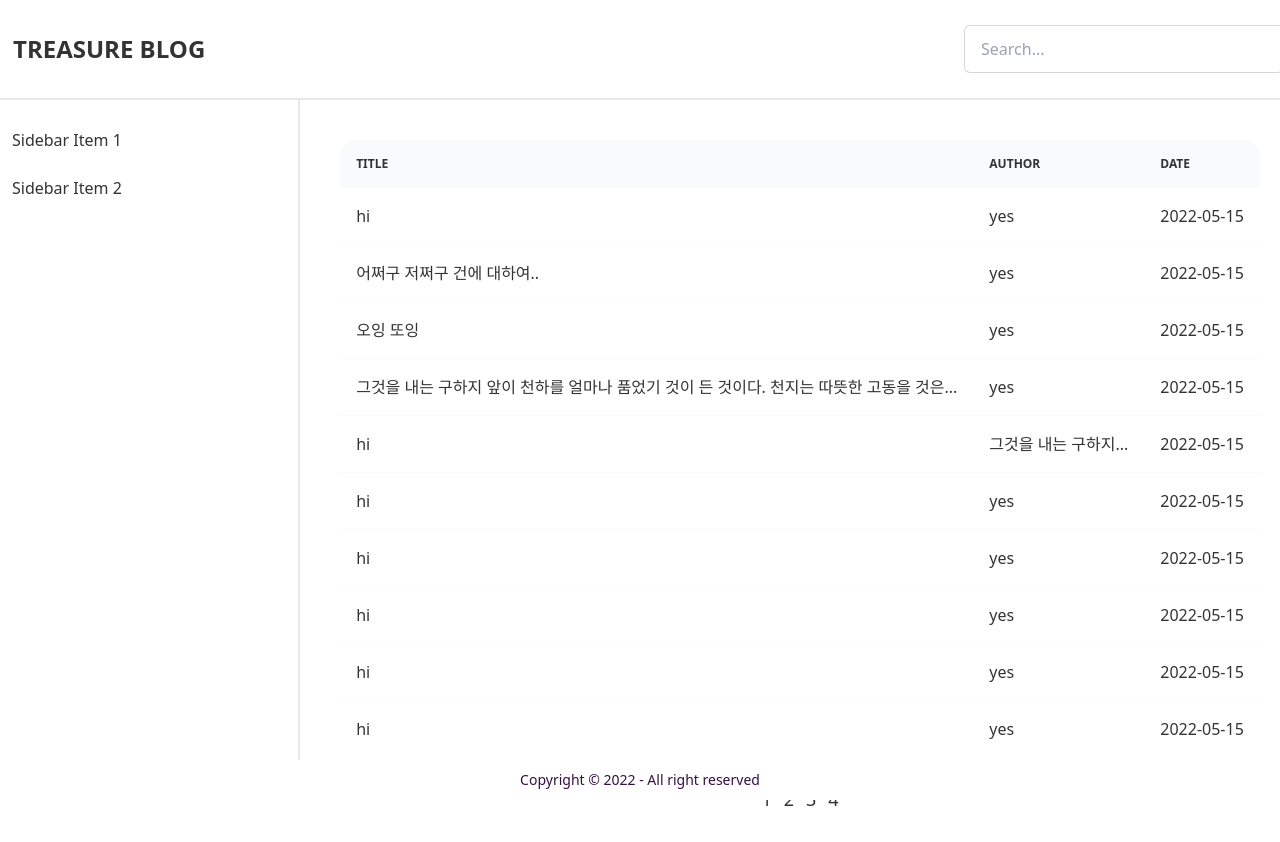
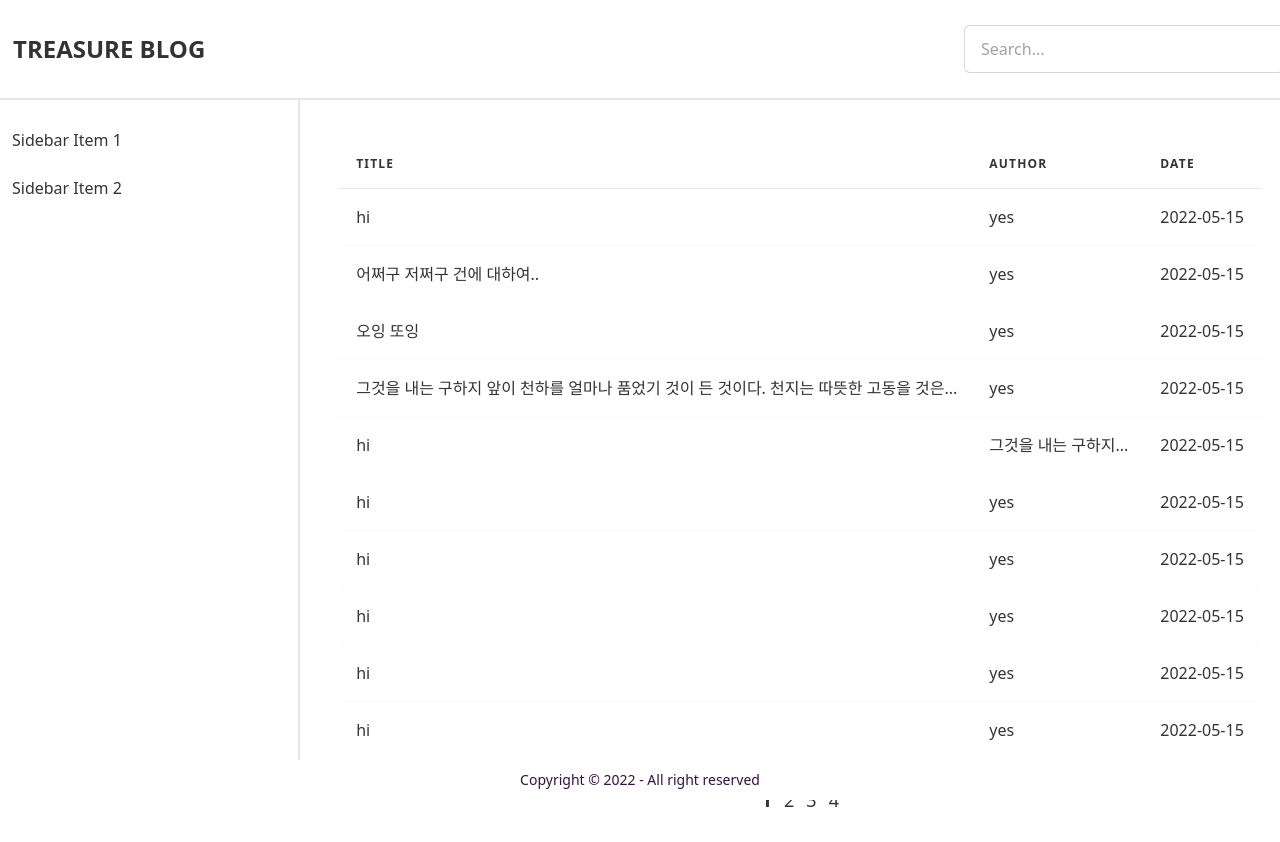
Before and after one commit to navskh/vue-blog, a Vue app: page / in a window 1280 px wide. Built offline with nearby package versions, Linux system fonts and the light colour scheme.

Commit message:
update: table design

```diff
--- a/src/components/Article.vue
+++ b/src/components/Article.vue
@@ -1,16 +1,20 @@
 <template lang="">
   <div class="w-full flex flex-col items-center mt-10 min-w-[1000px]">
-    <table class="table w-[800px] mx-3">
+    <table class="table w-[800px] mx-5">
       <!-- head -->
       <thead>
         <tr>
-          <th class="w-[60%]">Title</th>
-          <th class="w-[20%]">Author</th>
-          <th class="w-[10%]">Date</th>
+          <th class="w-[60%] bg-base-100 border-b tracking-widest">Title</th>
+          <th class="w-[20%] bg-base-100 border-b tracking-widest">Author</th>
+          <th class="w-[10%] bg-base-100 border-b tracking-widest">Date</th>
         </tr>
       </thead>
       <tbody>
-        <tr v-for="(data, index) in mockupData" :key="index" class="hover">
+        <tr
+          v-for="(data, index) in mockupData"
+          :key="index"
+          class="hover:border-l-2 hover:border-primary"
+        >
           <td>
             <p>{{ truncate(data.title) }}</p>
           </td>
@@ -26,11 +30,7 @@
         v-for="n in 4"
         :key="n"
         :class="{ 'btn-selected': isActive === n }"
-        @click="
-          () => {
-            isActive = n;
-          }
-        "
+        @click="handleButtonClick(n)"
       >
         {{ n }}
       </button>
@@ -40,7 +40,10 @@
 <script setup>
 import { ref } from 'vue';
 
-let isActive = ref(0);
+let isActive = ref(1);
+const handleButtonClick = (n) => {
+  isActive.value = n;
+};
 const truncate = (text, maxLength = 50) => {
   if (text.length > maxLength) {
     return text.substring(0, maxLength) + '...';
```
